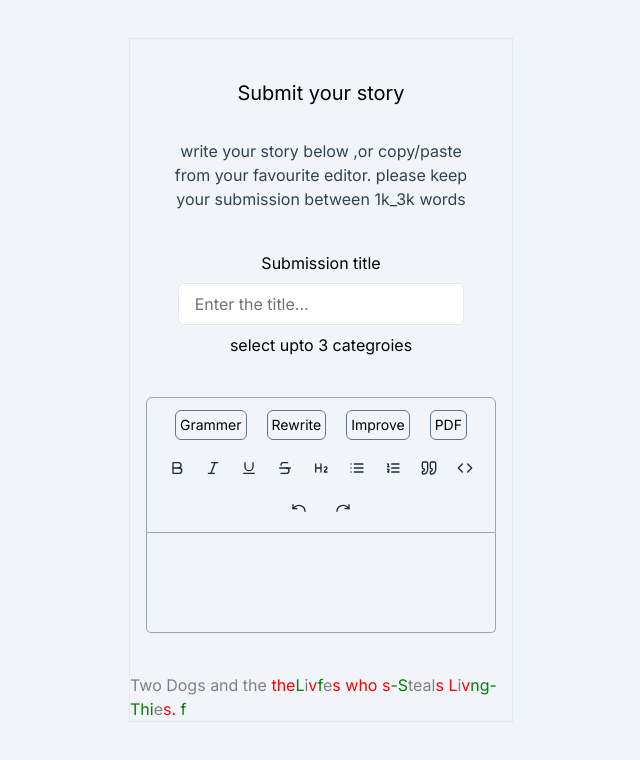
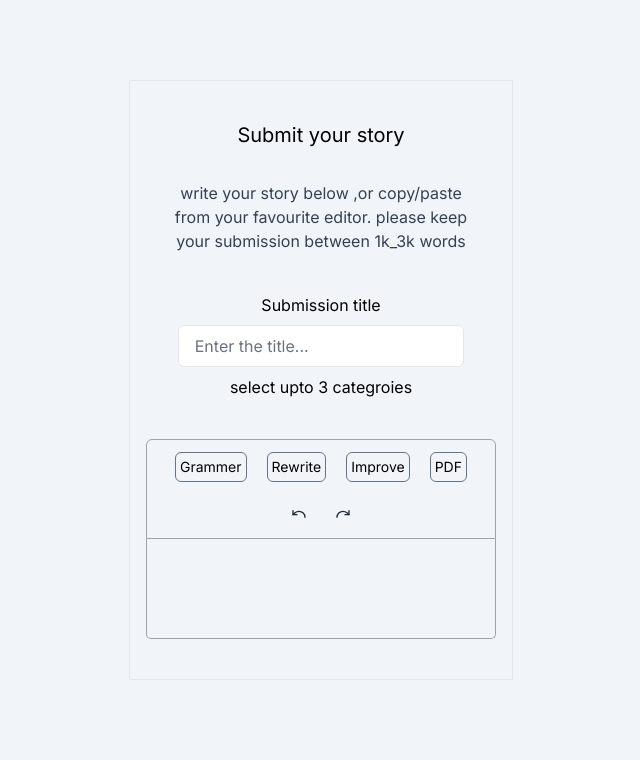
Before and after one commit to cornortech/edit-demo, a Next.js app in the folder frontend/: page / in a window 1280 px wide. Shown: the top 760 px of the page, without its empty margins (319-959 px from the left). Built offline with nearby package versions, Linux system fonts and the light colour scheme.

Commit message:
gramme check done

```diff
--- a/frontend/app/page.tsx
+++ b/frontend/app/page.tsx
@@ -1,16 +1,41 @@
-import NotesPicker from '@/components/NotePicker'
+"use client";
+
+import NotesPicker from "@/components/NotePicker";
 //import Notes from '@/components/Notes'
-import Page from '@/components/Chardiff'
+import { useEffect, useState } from "react";
+import Page from "@/components/Chardiff";
+import axios from "axios";
+
 export default function Home() {
+  const [prompt, setPrompt] = useState("");
+  const [correctedGrammer, setCorrectedGrammer] = useState("")
+
+
+  const handleGrammerCheck = async () => {
+    // const filtered_prompt = removePTagsAndWhitespace(prompt);
+
+    try {
+      const { data, status } = await axios.post(
+        "http://localhost:8000/ask-ai",
+        { prompt }
+      );
+      if (status === 200) {
+        setCorrectedGrammer(data.message)
+      }
+    } catch (error) {
+      console.log("error", error);
+    }
+  };
+
+
+
   return (
     <div className="bg-slate-100 w-full min-h-screen pb-10 flex flex-col items-center justify-center">
       <div className="w-96 border-solid border border-slate-200 ">
-
-      <NotesPicker />
-      {/* <Notes /> */}
-       <Page/>
+        <NotesPicker setPrompt={setPrompt} handleGrammerCheck={handleGrammerCheck} />
+        {/* <Notes /> */}
+        <Page originals={prompt} corrected={correctedGrammer} />
       </div>
-
     </div>
-  )
+  );
 }
--- a/frontend/components/Chardiff.tsx
+++ b/frontend/components/Chardiff.tsx
@@ -1,29 +1,79 @@
-import React, { ReactElement } from "react";
+import React, { ReactElement, useEffect, useState } from "react";
 import { diffChars, Change } from "diff";
 
-const Page = (): ReactElement => {
-  const originals: string = "Two Dogs and the theives who steals Lives. ";
-  const correcteds: string = "Two Dogs and the Life-Stealing-Thief";
+const Page = ({
+  originals,
+  corrected,
+}: {
+  originals: string;
+  corrected:string
+}): ReactElement => {
+  // const originals: string = "Two Dogs and the theives who steals Lives. ";
 
-  const compareSentences = (original: string, corrected: string): ReactElement[] => {
+  const [improved,setImproved] =useState <ReactElement[]>([])
+
+
+
+
+  const compareSentences = (
+    original: string,
+    corrected: string
+  ): ReactElement[] => {
     const diff: Change[] = diffChars(original, corrected);
     const result: ReactElement[] = [];
 
     diff.forEach((part: Change, index: number) => {
       // Green for additions, red for deletions, grey for common parts
-      const color: string = part.added ? "green" : part.removed ? "red" : "grey";
-      const style: React.CSSProperties = { color: color };
-      const span: ReactElement = <span key={index} style={style}>{part.value}</span>;
+      const color: string = part.added
+        ? "green"
+        : part.removed
+        ? "red"
+          : "grey";
+
+      const backgroundColor= part.added
+          ? "#51d80e6d"
+          : part.removed
+          ? "#f0232366"
+          : ""
+      const textDecoration = part.added ? "underline": part.removed ?"line-through":""
+
+
+      const style: React.CSSProperties = {
+        color: color,
+        backgroundColor,
+        textDecoration,
+      };
+      const span: ReactElement = (
+        <span key={index} style={style}>
+          {part.value}
+        </span>
+      );
       result.push(span);
     });
 
     return result;
   };
 
-  const result: ReactElement[] = compareSentences(originals, correcteds);
-  console.log(result);
+  useEffect(() => {
+  setImproved( compareSentences(originals, corrected))
+  },[corrected])
 
-  return <div>{result.map((element: ReactElement, index: number) => <React.Fragment key={index}>{element}</React.Fragment>)}</div>;
+
+
+
+  return (
+    <div className="">
+      {improved.length > 0 ? (
+        improved.map((element: ReactElement, index: number) => (
+          <React.Fragment key={index}>{element}</React.Fragment>
+        ))
+      ) : (
+        <div className="p-2">
+          <p>your corrected data will be here </p>
+        </div>
+      )}
+    </div>
+  );
 };
 
 export default Page;
--- a/frontend/components/NotePicker.tsx
+++ b/frontend/components/NotePicker.tsx
@@ -1,14 +1,24 @@
 'use client'
 
-import React, { useState } from 'react'
+import React, { Dispatch, SetStateAction, useState } from 'react'
 import Tiptap from './Tiptap'
-import { v4 as uuidv4 } from 'uuid'
 
-const Todo = () => {
-  const [content, setContent] = useState<string>('')
+const Todo = ({
+  setPrompt,
+  handleGrammerCheck,
+}: {
+  setPrompt: Dispatch<SetStateAction<string>>;
+    handleGrammerCheck: () => void;
+}) => {
+  const [content, setContent] = useState<string>("");
   const handleContentChange = (reason: any) => {
-    setContent(reason)
-  }
+    setContent(reason);
+    setPrompt(content);
+  };
+
+  console.log(content);
+
+
   // const handleSubmit = (e: any) => {
   //   e.preventDefault()
   //   const data = {
@@ -24,26 +34,35 @@ const Todo = () => {
   //   localStorage.setItem('myData', JSON.stringify(updatedData))
   //   setContent('')
   // }
+
   return (
-    <form
+    <div
       //onSubmit={handleSubmit}
       className="max-w-3xl w-full grid place-items-center mx-auto pt-10 mb-10"
     >
       <div className="text-center text-dark pb-10">
-      <h1 className='text-xl bold'>Submit your story</h1>
-      <p className=' text-slate-700 p-8'>write your story below ,or copy/paste from your favourite editor. please keep your submission between 1k_3k words</p>
-      <h6 className='p-2'> Submission title</h6>
-      <input type="text" placeholder="Enter the title..." className="w-3/4  px-4 py-2 border rounded-md placeholder-gray-500 text-gray-900 focus:outline-none focus:border-blue-500 focus:ring-blue-500"/>
+        <h1 className="text-xl bold">Submit your story</h1>
+        <p className=" text-slate-700 p-8">
+          write your story below ,or copy/paste from your favourite editor.
+          please keep your submission between 1k_3k words
+        </p>
+        <h6 className="p-2"> Submission title</h6>
+        <input
+          type="text"
+          placeholder="Enter the title..."
+          className="w-3/4  px-4 py-2 border rounded-md placeholder-gray-500 text-gray-900 focus:outline-none focus:border-blue-500 focus:ring-blue-500"
+        />
 
-       <p className='mt-2' > select upto 3 categroies</p>
-
+        <p className="mt-2"> select upto 3 categroies</p>
       </div>
       <Tiptap
         content={content}
+        handleGrammerCheck={handleGrammerCheck}
+
         onChange={(newContent: string) => handleContentChange(newContent)}
       />
-    </form>
-  )
-}
+    </div>
+  );
+};
 
 export default Todo
--- a/frontend/components/Tiptap.tsx
+++ b/frontend/components/Tiptap.tsx
@@ -5,10 +5,23 @@ import StarterKit from "@tiptap/starter-kit";
 import Toolbar from "./Toolbar";
 import Underline from "@tiptap/extension-underline";
 
-const Tiptap = ({ onChange, content }: any) => {
+const Tiptap = ({ onChange, content, handleGrammerCheck }: any) => {
   const handleChange = (newContent: string) => {
-    onChange(newContent);
+    const filtered_data = removePTagsAndWhitespace(newContent);
+    onChange(filtered_data);
   };
+  function removePTagsAndWhitespace(inputString: string) {
+    // Remove both opening and closing <p> tags
+    let stringWithoutPTags = inputString.replace(/<\/?p[^>]*>/g, "");
+
+    // Remove extra whitespace
+    let stringWithoutWhitespace = stringWithoutPTags
+      .replace(/\s+/g, " ")
+      .trim();
+
+    return stringWithoutWhitespace;
+  }
+
   const editor = useEditor({
     extensions: [StarterKit, Underline],
     editorProps: {
@@ -24,8 +37,12 @@ const Tiptap = ({ onChange, content }: any) => {
 
   return (
     <div className="w-full px-4">
-      <Toolbar editor={editor} content={content}/>
-      <EditorContent  style={{ whiteSpace: "pre-line" }} editor={editor} />
+      <Toolbar
+        editor={editor}
+        content={content}
+        handleGrammerCheck={handleGrammerCheck}
+      />
+      <EditorContent style={{ whiteSpace: "pre-line" }} editor={editor} />
     </div>
   );
 };
--- a/frontend/components/Toolbar.tsx
+++ b/frontend/components/Toolbar.tsx
@@ -18,10 +18,11 @@ import {
 
 type Props = {
   editor: Editor | null;
-  content: string ;
+  content: string;
+  handleGrammerCheck: () => void;
 };
 
-const Toolbar = ({ editor, content }: Props) => {
+const Toolbar = ({ editor, content, handleGrammerCheck }: Props) => {
   if (!editor) {
     return null;
   }
@@ -31,12 +32,22 @@ const Toolbar = ({ editor, content }: Props) => {
     gap-5 w-full flex-wrap border border-gray-400"
     >
       <div className="flex justify-center items-center gap-5 w-full  flex-wrap ">
-
-         <button className="bg-slate-100 border border-slate-500 p-1 text-sm rounded-md" >Grammer</button>
-         <button className="bg-slate-100 border border-slate-500 p-1 text-sm  rounded-md" >Rewrite</button>
-         <button className="bg-slate-100 border border-slate-500 p-1 text-sm  rounded-md" >Improve</button>
-         <button className="bg-slate-100 border border-slate-500 p-1 text-sm  rounded-md" >PDF</button>
         <button
+          className="bg-slate-100 border border-slate-500 p-1 text-sm rounded-md"
+          onClick={handleGrammerCheck}
+        >
+          Grammer
+        </button>
+        <button className="bg-slate-100 border border-slate-500 p-1 text-sm  rounded-md">
+          Rewrite
+        </button>
+        <button className="bg-slate-100 border border-slate-500 p-1 text-sm  rounded-md">
+          Improve
+        </button>
+        <button className="bg-slate-100 border border-slate-500 p-1 text-sm  rounded-md">
+          PDF
+        </button>
+        {/* <button
           onClick={(e) => {
             e.preventDefault();
             editor.chain().focus().toggleBold().run();
@@ -153,7 +164,7 @@ const Toolbar = ({ editor, content }: Props) => {
           }
         >
           <Code className="w-4 h-4"/>
-        </button>
+        </button> */}
         <button
           onClick={(e) => {
             e.preventDefault();
@@ -178,11 +189,9 @@ const Toolbar = ({ editor, content }: Props) => {
               : "text-slate-800 hover:bg-sky-700 hover:text-white p-1 hover:rounded-lg"
           }
         >
-          <Redo className="w-4 h-4"/>
+          <Redo className="w-4 h-4" />
         </button>
-
       </div>
-
     </div>
   );
 };
--- a/frontend/package.json
+++ b/frontend/package.json
@@ -13,6 +13,7 @@
     "@tiptap/pm": "^2.2.4",
     "@tiptap/react": "^2.2.4",
     "@tiptap/starter-kit": "^2.2.4",
+    "axios": "^1.6.8",
     "diff": "^5.2.0",
     "lucide-react": "^0.338.0",
     "next": "14.1.0",
```
Also changed, not shown: 2 other files (tests, documents, lock files or other folders).
